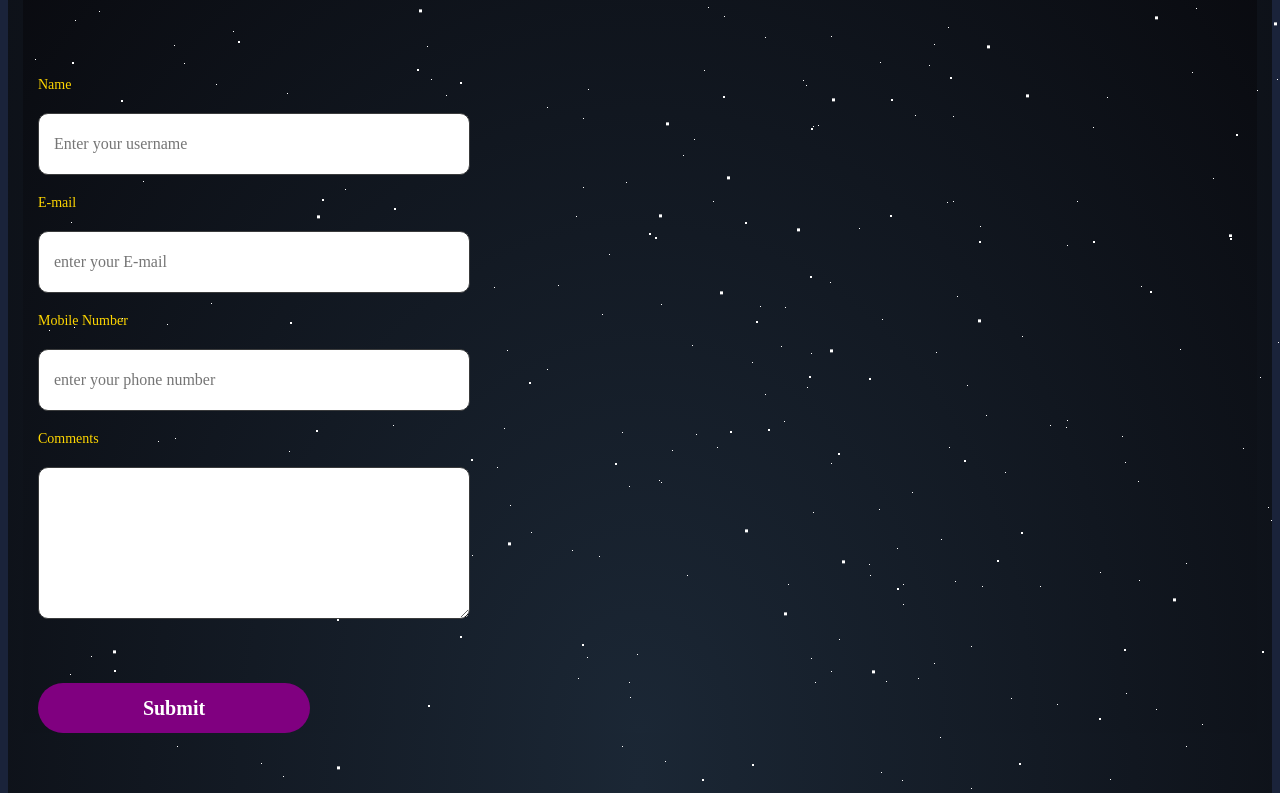
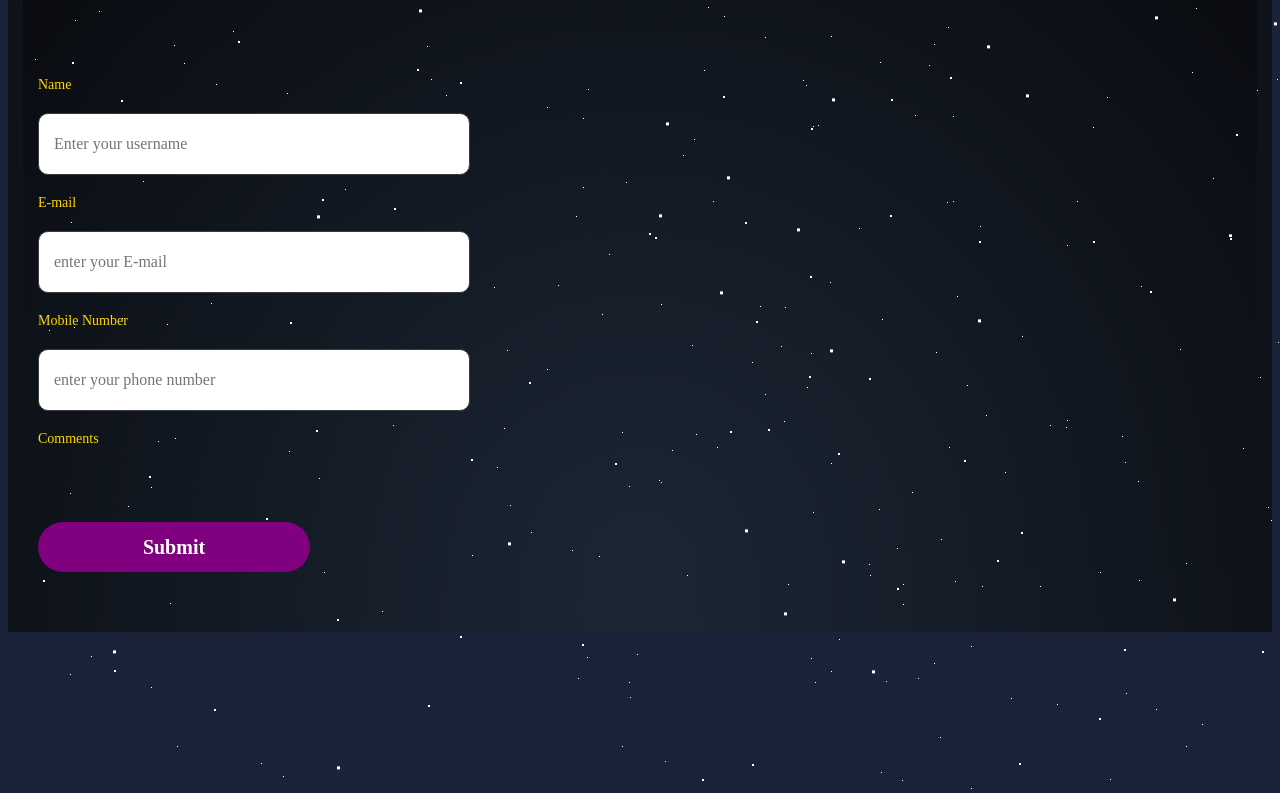
Before and after one commit to GhostTN31/Clone-project, a plain HTML site: page index.html in a window 1280 px wide. Shown: the part 3196-3989 px from the top of the page. After the commit the page ends 3828 px from the top, so only its background shows below. Drawn offline with Linux system fonts and the light colour scheme.

Commit message:
Update index.html

```diff
--- a/index.html
+++ b/index.html
@@ -218,7 +218,6 @@
                                     <br>
                                     <label style="margin-top: 20px">Comments</label>
                                     <br>
-                                    <textarea style="height: 150px;margin-top: 20px;" name="" id="" cols="30" rows="10"></textarea>
                                     <br>
                                     <button class="btn btn-purple btn-reg login-button" type="submit" onclick="validate">Submit</button>
                                 </div>
```
